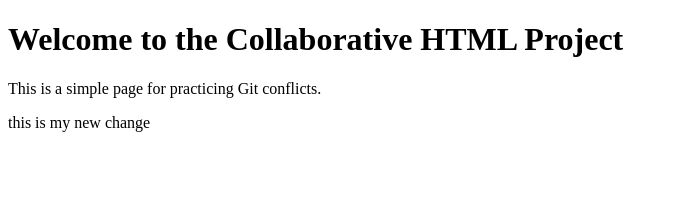
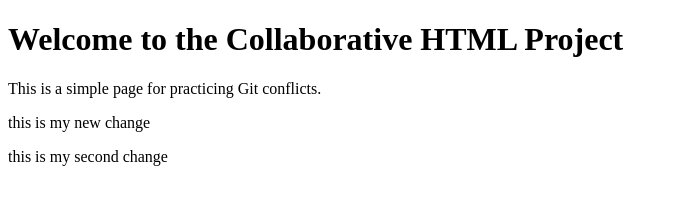
Before and after one commit to sreeharisreehari/html-collaboration, a plain HTML site: page index.html in a window 1280 px wide. Shown: the whole page, without its empty margins (0-678 px from the left). Drawn offline with Linux system fonts and the light colour scheme.

Commit message:
added second paragraph

```diff
--- a/index.html
+++ b/index.html
@@ -9,5 +9,6 @@
     <h1>Welcome to the Collaborative HTML Project</h1>
     <p>This is a simple page for practicing Git conflicts.</p>
     <p>this is my new change</p>
+    <p>this is my second change</p>
 </body>
 </html>
```
